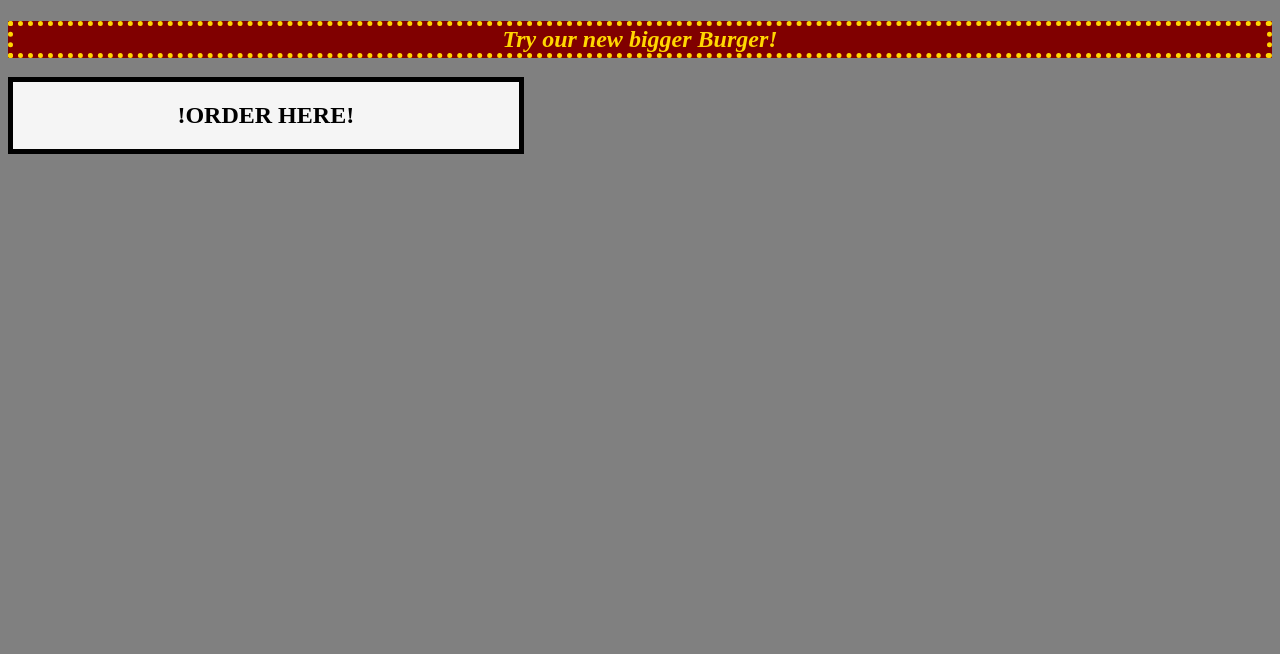
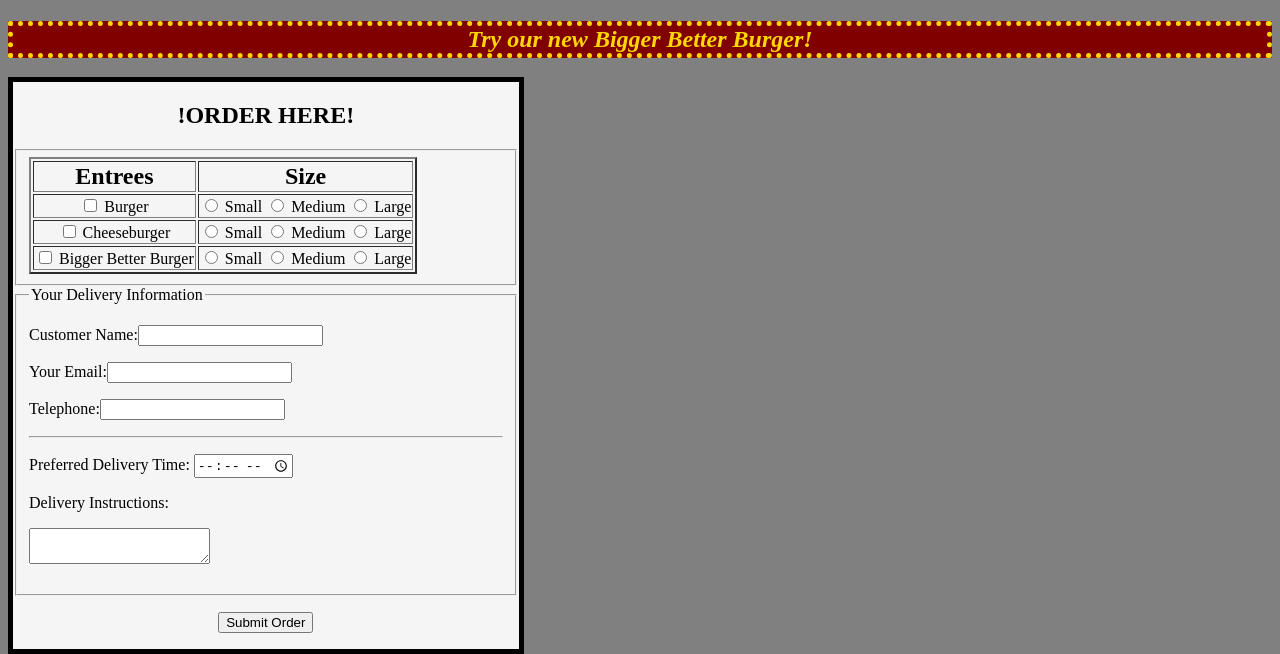
Before and after one commit to elijah-v-wood/HTMLRecap, a plain HTML site: page index.html in a window 1280 px wide. Shown: the part 526-1180 px from the top of the page. Before the commit the page ends 800 px from the top, so only its background shows below. Drawn offline with Linux system fonts and the light colour scheme.

Commit message:
Added Div, Form, and inputs

```diff
--- a/index.html
+++ b/index.html
@@ -14,7 +14,7 @@
         <button>
             <a href="#Locations" style="color:goldenrod">Locations</a>
         <button>
-            <a href="#Hours" style="color: darkgray;">Hours</a>
+            <a href="#Hours" style="color: goldenrod;">Hours</a>
     </nav>
 <hr style="color:gold;"/>
 </section>
@@ -26,13 +26,95 @@
     </iframe>
     <h2 style="background-color: maroon;color:gold; font-style:
     oblique;border: dotted 5px gold;">
-        Try our new bigger Burger!
+        Try our new Bigger Better Burger!
     </h2>
 </section>
 <div style="float: left;background-color:whitesmoke;
              width: 40%;text-align: center;
              border: solid 5px black;">
     <h2>!ORDER HERE!</h2>
+    <form>
+        <fieldset>
+            <table border="2">
+                <th style="text-align: center;font-size: x-large;">Entrees</th>
+                <th style="text-align: center;font-size: x-large;">Size</th>
+                <tr>
+                    <td>
+                        <input type="checkbox" name="Burger" id="Burger" value="Burger"/>
+                        <label for="Burger">Burger</label>
+                    </td>
+                    <td>
+                        <div class="op1">
+                            <input type="radio" name="op1" id="op1s1" value="op1s1"/>
+                            <label for="op1s1">Small</label>
+                            <input type="radio" name="op1" id="op1s2" value="op1s2"/>
+                            <label for="op1s2">Medium</label>
+                            <input type="radio" name="op1" id="op1s3" value="op1s3"/>
+                            <label for="op1s3">Large</label>
+                        </div>
+                    </td>
+                </tr>
+                <tr>
+                    <td>
+                        <input type="checkbox" name="Cheeseburger" id="Cheeseburger" value="Cheeseburger"/>
+                        <label for="Cheeseburger">Cheeseburger</label>
+                    </td>
+                    <td>
+                        <div class="op2">
+                            <input type="radio" name="op2" id="op2s1" value="op2s1"/>
+                            <label for="op2s1">Small</label>
+                            <input type="radio" name="op2" id="op2s2" value="op2s2"/>
+                            <label for="op2s2">Medium</label>
+                            <input type="radio" name="op2" id="op2s3" value="op2s3"/>
+                            <label for="op2s3">Large</label>
+                        </div>
+                    </td>
+                </tr>
+                <tr>
+                    <td>
+                        <input type="checkbox" name="Bigger Better Burger" id="Bigger Better Burger" value="Bigger Better Burger"/>
+                        <label for="Bigger Better Burger">Bigger Better Burger</label>
+                    </td>
+                    <td>
+                        <div class="op3">
+                            <input type="radio" name="op3" id="op3s1" value="op3s1"/>
+                            <label for="op3s1">Small</label>
+                            <input type="radio" name="op2" id="op3s2" value="op3s2"/>
+                            <label for="op3s2">Medium</label>
+                            <input type="radio" name="op2" id="op3s3" value="op3s3"/>
+                            <label for="op3s3">Large</label>
+                        </div>
+                    </td>
+                </tr>
+            </table>
+        </fieldset>
+        <fieldset style="text-align: left;">
+            <legend>Your Delivery Information</legend>
+                <p>
+                    <label>Customer Name:<input name="name"/></label>
+                </p>
+                <p>
+                    <label> Your Email:<input type="email" name="email/"></label>
+                </p>
+                <p>
+                    <label>Telephone:<input type="tel" name="type"/></label>
+                </p>
+                <hr/>
+                <p>
+                    <label for="time">Preferred Delivery Time:</label>
+                    <input id="time" name="time" type="time">
+                </p>
+                <p>
+                    <label for="instructions">Delivery Instructions:</label>
+                </p>
+                <p>
+                    <textarea id="instructions" name="instructions"></textarea>
+                </p>
+        </fieldset>
+        <p>
+            <button type="submit">Submit Order</button>
+        </p>
+    </form>
 </div>
 </body>
 </html>
```
